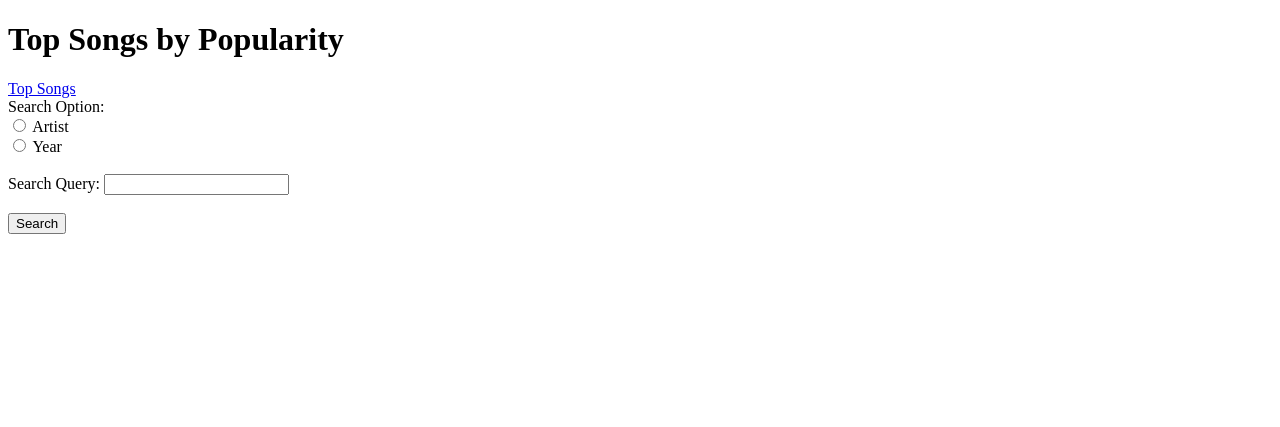
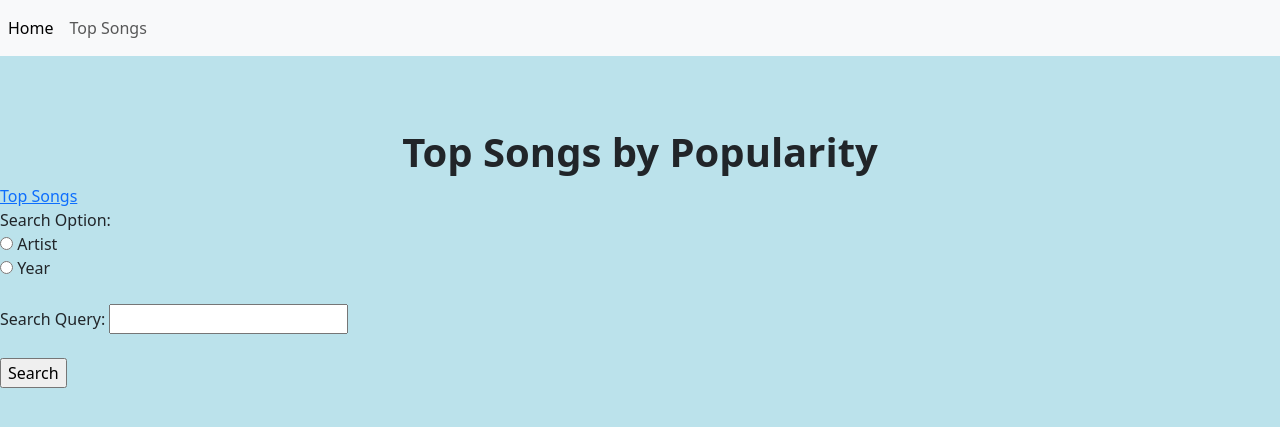
Before and after one commit to CSU-CPSC4205-2023-Summer/group_2, a Flask app: template templates/index.html in a window 1280 px wide. Shown: the top 427 px of the page. Run offline with Flask 3, Linux system fonts and the light colour scheme; the template is opened without the code that fills it, so the values that code supplies are empty.

Commit message:
Update index.html

```diff
--- a/templates/index.html
+++ b/templates/index.html
@@ -1,13 +1,44 @@
 <!DOCTYPE html>
-<html>
+<html lang="en">
 <head>
+    <meta charset="utf-8">
+    <meta name="viewport" content="width=device-width, initial-scale=1">
     <title>Top Songs</title>
+    <link href="https://cdn.jsdelivr.net/npm/bootstrap@5.3.0/dist/css/bootstrap.min.css" rel="stylesheet" integrity="sha384-9ndCyUaIbzAi2FUVXJi0CjmCapSmO7SnpJef0486qhLnuZ2cdeRhO02iuK6FUUVM" crossorigin="anonymous">
+    <style>
+        h1 {
+            text-align: center;
+            font-weight: bolder;
+        }
+        body {
+          background-color: #BBE2EB;
+        }
+        p {
+          font-weight: bold;
+        }
+        h3 {
+            font-weight: lighter;
+        }
+    </style>
 </head>
 <body>
+    <nav class="navbar navbar-expand-lg bg-body-tertiary">
+        <div class="collapse navbar-collapse" id="navbarSupportedContent">
+          <ul class="navbar-nav me-auto mb-2 mb-lg-0">
+            <li class="nav-item">
+              <a class="nav-link active" aria-current="page" href="/">Home</a>
+            </li>
+            <li class="nav-item">
+              <a class="nav-link" href="/TopSongs">Top Songs</a>
+            </li>
+          </ul>
+          </ul>
+        </div>
+      </nav><br/><br/><br/>
     <h1>Top Songs by Popularity</h1>
-    <a href="/" class="top-songs-button">Top Songs</a>
+    <a href="/" class="top-songs-button">Top Songs</a><br/>
     <form method="post">
-        <label for="search_option">Search Option:</label><br>
+        <label for="search_option">Search Option:</label><br/>
         <input type="radio" id="artist_option" name="search_option" value="artist" {% if search_option == 'artist' %}checked{% endif %}>
         <label for="artist_option">Artist</label><br>
         <input type="radio" id="year_option" name="search_option" value="year" {% if search_option == 'year' %}checked{% endif %}>
@@ -15,10 +46,10 @@
         <label for="search_query">Search Query:</label>
         <input type="text" id="search_query" name="search_query" value="{{ search_query }}"><br><br>
         <input type="submit" value="Search">
-    </form>
+    </form><br/>
     {% if top_songs %}
         <div id="topSongs">
-            <h2>Top 10 Songs:</h2>
+            <h3>Top 10 Songs:</h3>
             {{ top_songs|safe }}
         </div>
     {% endif %}
```
